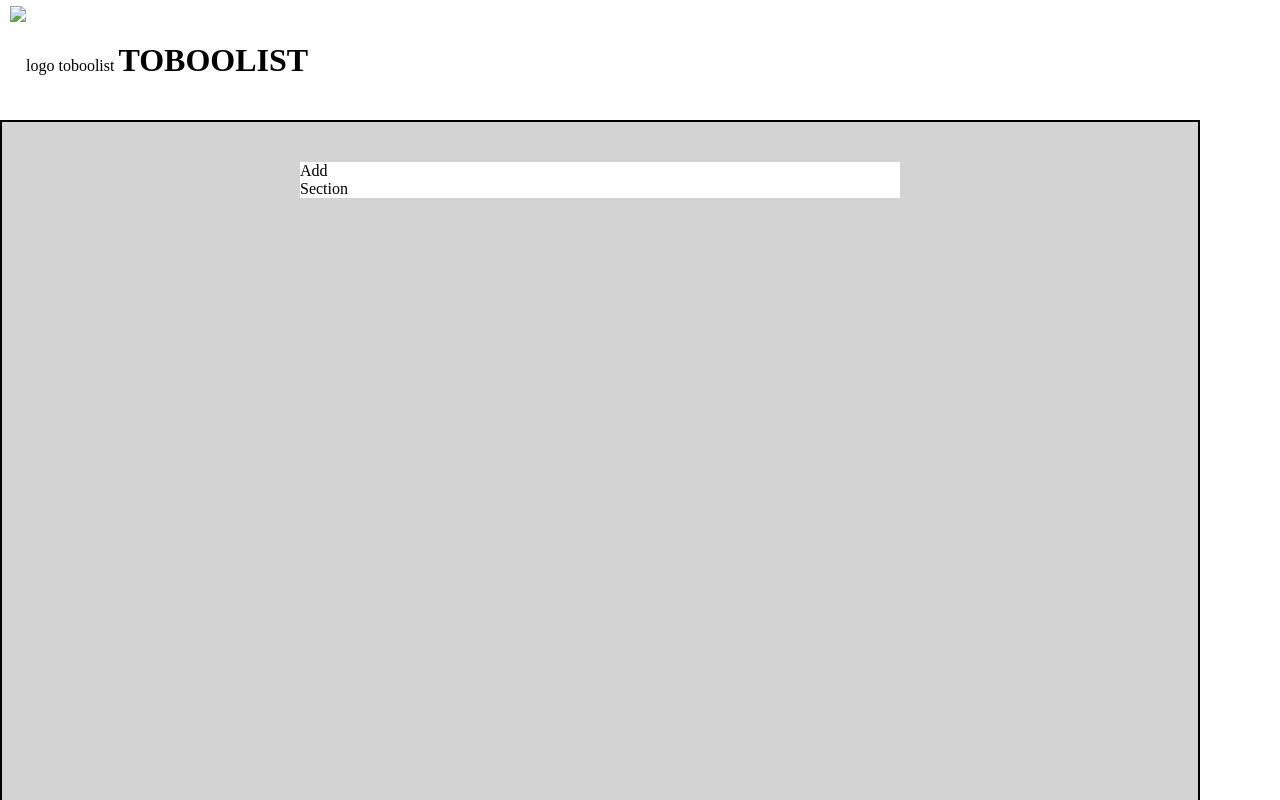
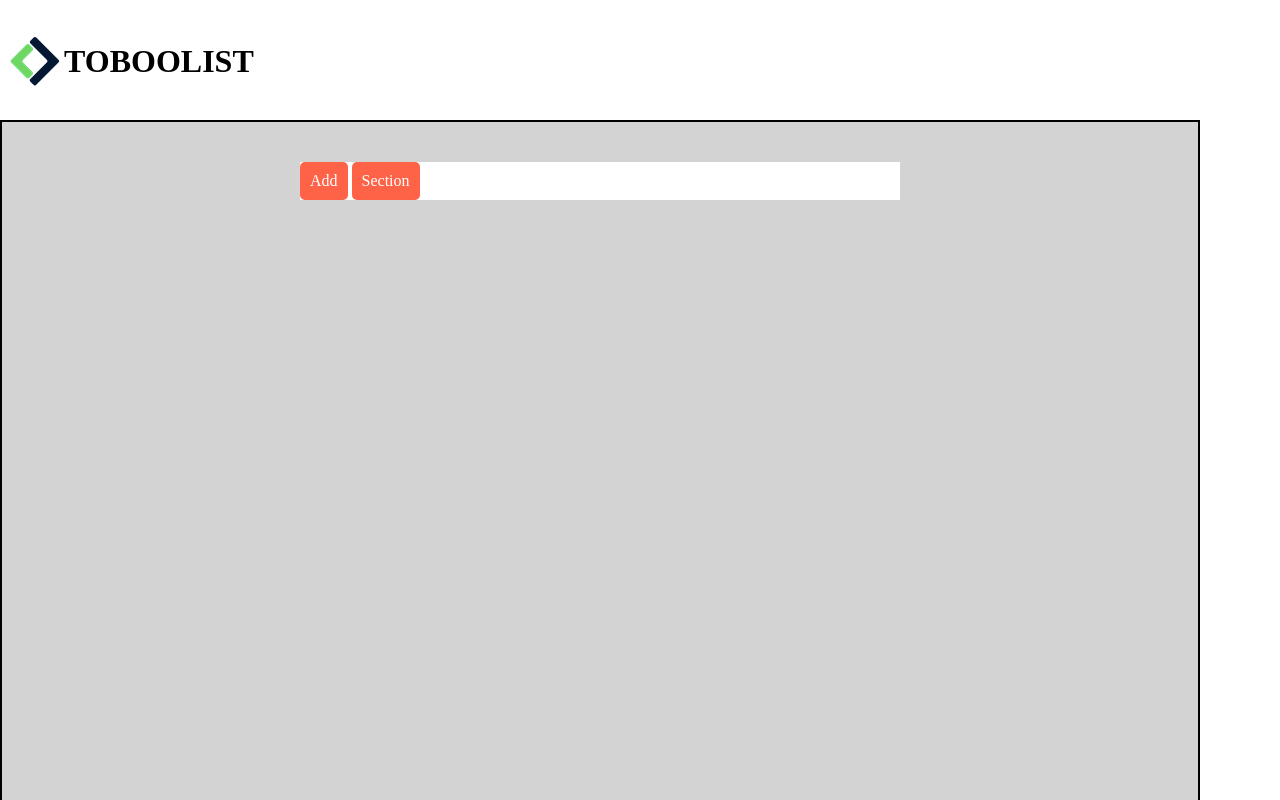
Before and after one commit to neshi00/html-css-toboolist, a plain HTML site: page index.html in a window 1280 px wide. Shown: the top 800 px of the page. Drawn offline with Linux system fonts and the light colour scheme.

Commit message:
header correto + inizio box lista todo

```diff
--- a/css/style.css
+++ b/css/style.css
@@ -23,6 +23,11 @@ header {
 
 .text-logo {
     display: inline-block;
+    vertical-align: middle;
+}
+
+.image-logo {
+    vertical-align: middle;
 }
 
 .box {
@@ -30,3 +35,11 @@ header {
     width: 600px;
     margin: 40px auto;
 }
+
+.tag {
+    display: inline-block;
+    background-color: tomato;
+    border-radius: 5px;
+    padding: 10px;
+    color: white;
+}
--- a/index.html
+++ b/index.html
@@ -13,7 +13,7 @@
     <header>
 
         <div class="logo">
-            <img src="img/Logo.png" alt="logo toboolist">
+            <img class="image-logo" src="img/Logo.png" alt="logo toboolist">
             <h1 class="text-logo">TOBOOLIST</h1>
         </div>
 
```
Also changed, not shown: img/Logo.png (added), img/logo copia.png (added).
